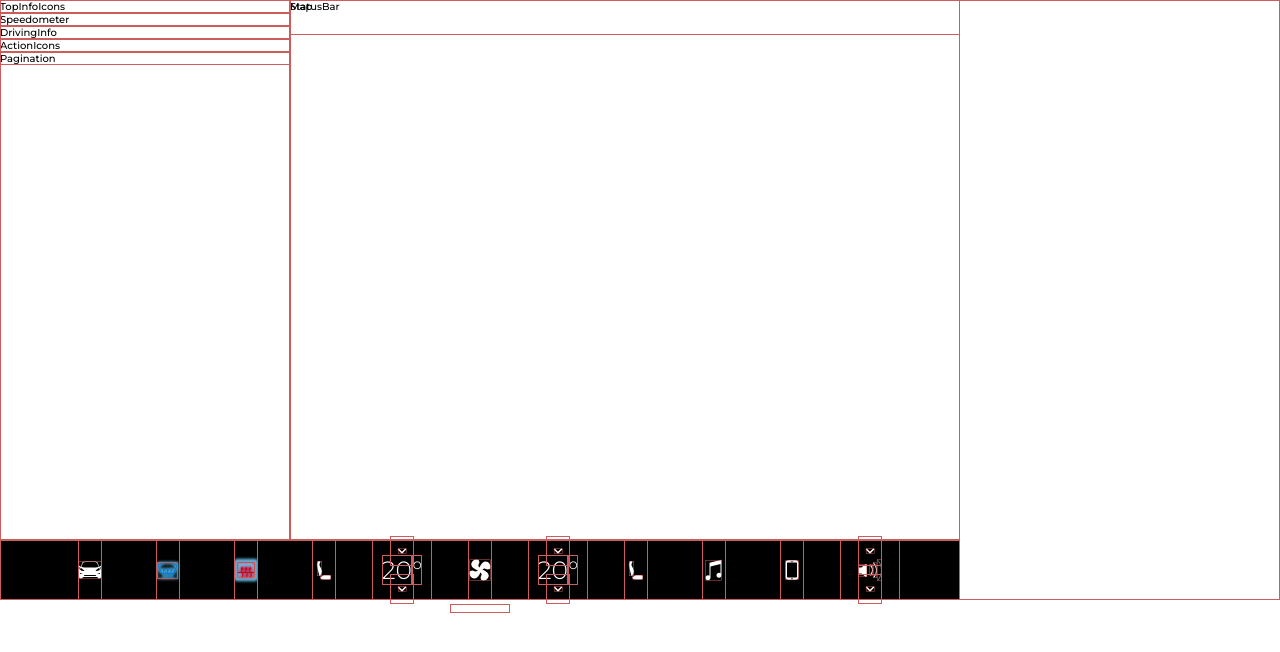
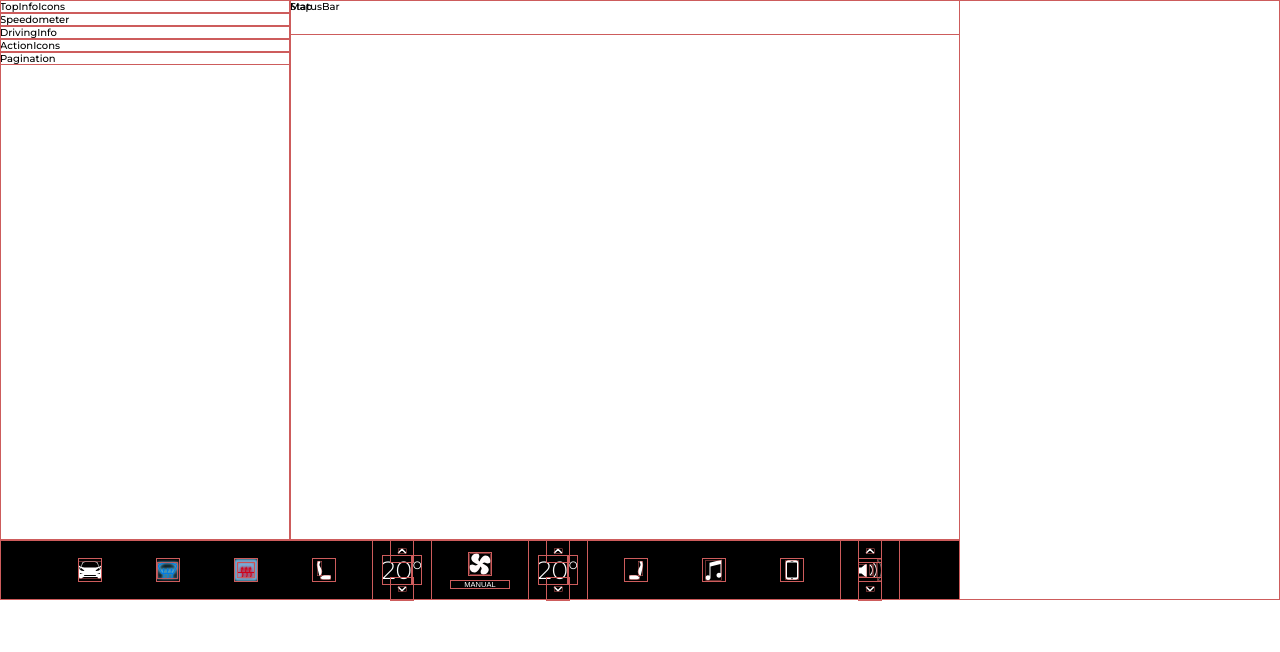
Before and after one commit to rodionme/tesla-ui, a React app: page / in a window 1280 px wide. Built offline with nearby package versions, Linux system fonts and the light colour scheme.

Commit message:
Update `Icon` component

```diff
--- a/src/components/Icon/icon.css
+++ b/src/components/Icon/icon.css
@@ -1,6 +1,6 @@
 .icon {
   width: 100%;
-  height: 100%;
+  height: auto;
   vertical-align: top;
   fill: none;
 }
--- a/src/components/Icon/icon.js
+++ b/src/components/Icon/icon.js
@@ -3,10 +3,10 @@ import PropType from 'prop-types';
 import './icon.css';
 import { ICONS, PATHS } from './icons';
 
-const Icon = ({ name }) => {
+const Icon = ({ className, name }) => {
   return (
     <svg
-      className="icon"
+      className={`icon ${className || ''}`}
       xmlns="http://www.w3.org/2000/svg"
       viewBox="0 0 48 48"
       dangerouslySetInnerHTML={{ __html: PATHS[name] }}
```
